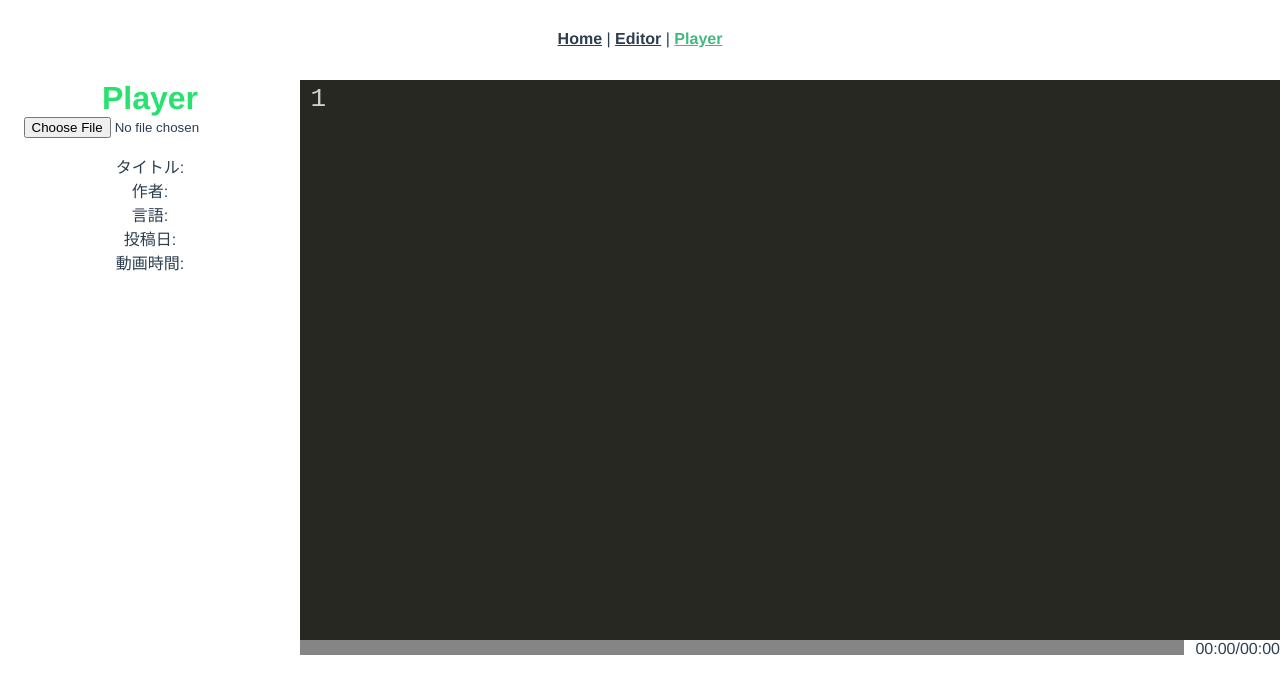
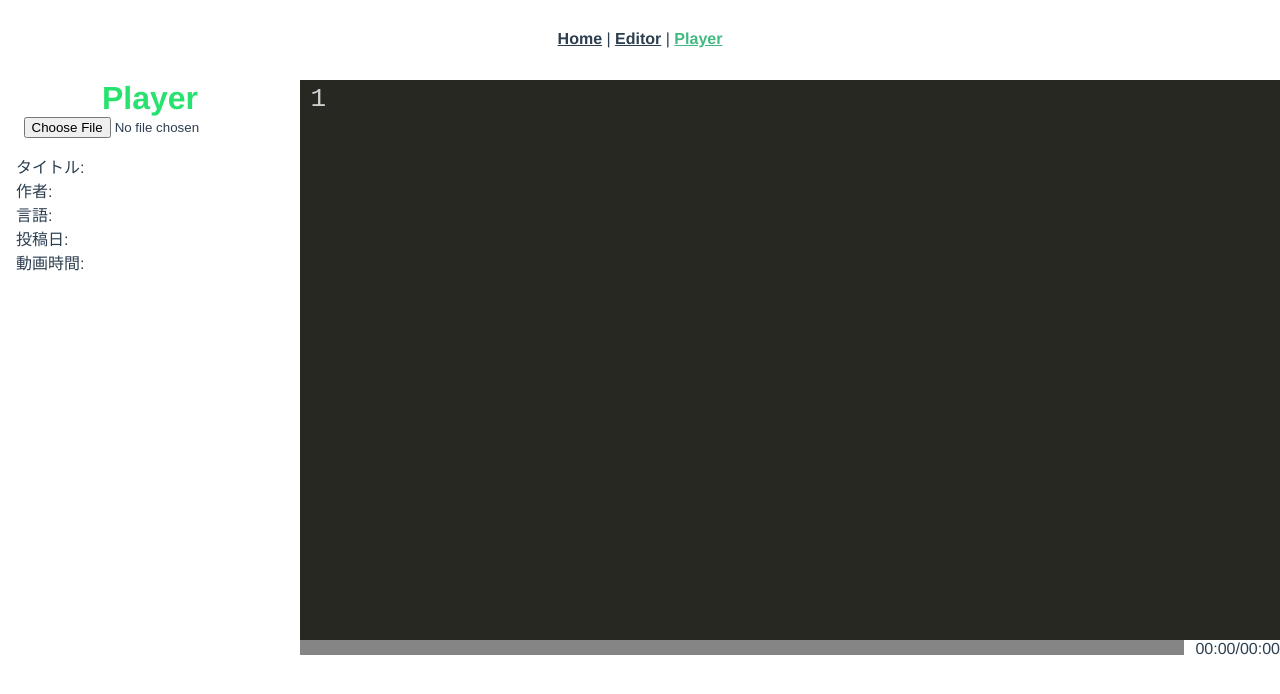
Before and after one commit to nanagami1369/CodingShare, a Vue app in the folder front/: page /player in a window 1280 px wide. Shown: the top 694 px of the page. Built offline with nearby package versions, Linux system fonts and the light colour scheme.

Commit message:
#41 VideoInfoViewerのCSSが外れていいるのを修正

```diff
--- a/front/src/components/VideoInfoViewer.vue
+++ b/front/src/components/VideoInfoViewer.vue
@@ -56,7 +56,7 @@ export default Vue.extend({
 #video-info-viewer {
   margin: 1em;
 }
-#video-info p {
+#video-info-viewer p {
   text-align: left;
 }
 </style>
```
